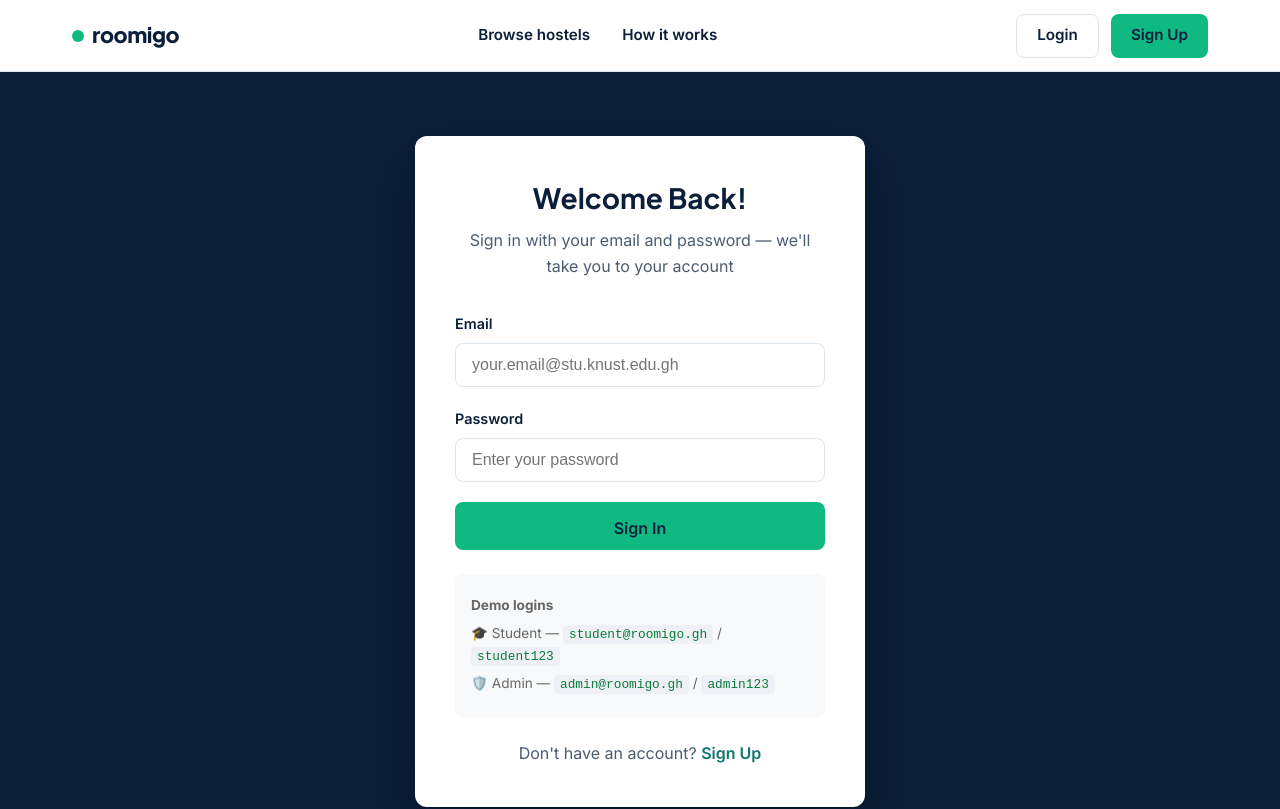
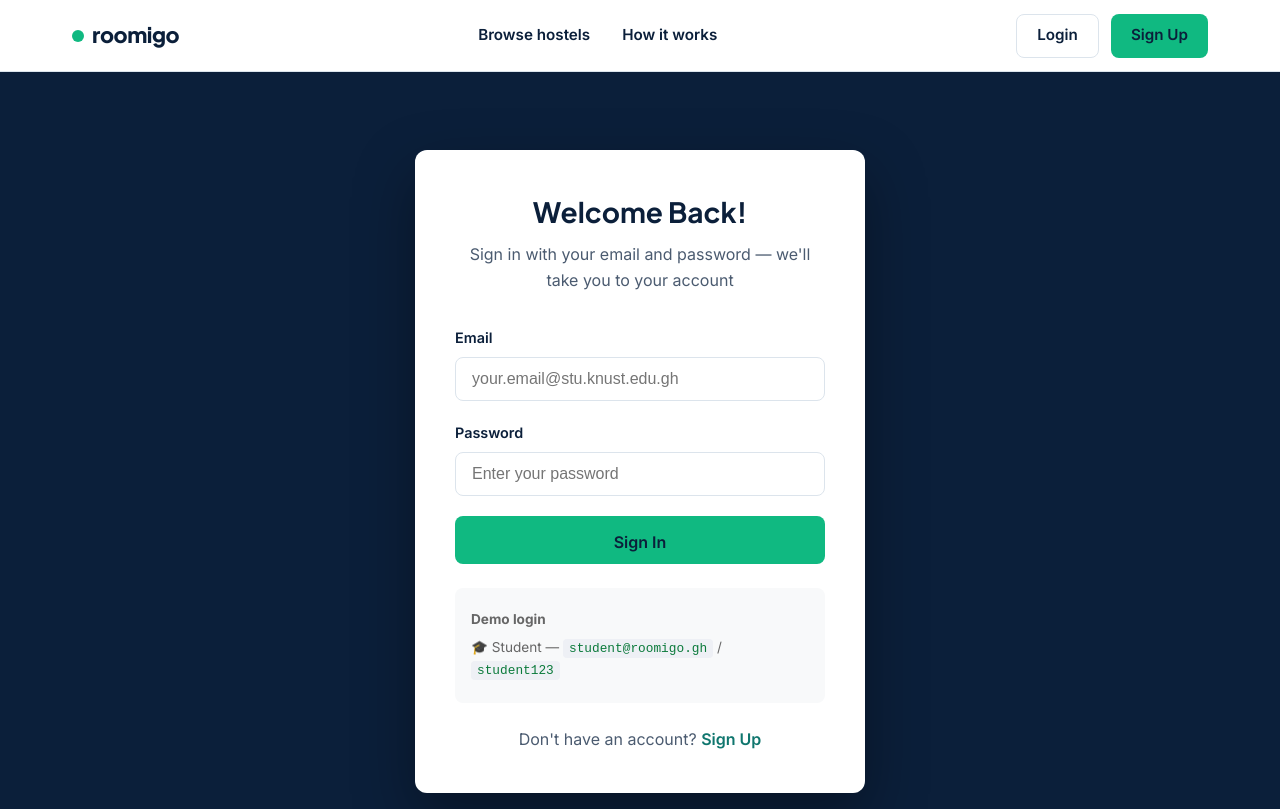
Before and after one commit to AKONNNO/roomigo-v2, a React (Vite) app: page /login in a window 1280 px wide. Shown: the top 809 px of the page. Built offline with nearby package versions, Linux system fonts and the light colour scheme.

Commit message:
Update project

```diff
--- a/src/pages/Login.jsx
+++ b/src/pages/Login.jsx
@@ -61,9 +61,8 @@ const Login = () => {
         </form>
 
         <div className="demo-credentials">
-          <p><strong>Demo logins</strong></p>
+          <p><strong>Demo login</strong></p>
           <p>🎓 Student — <code>student@roomigo.gh</code> / <code>student123</code></p>
-          <p>🛡️ Admin — <code>admin@roomigo.gh</code> / <code>admin123</code></p>
         </div>
 
         <div className="auth-footer">
```
